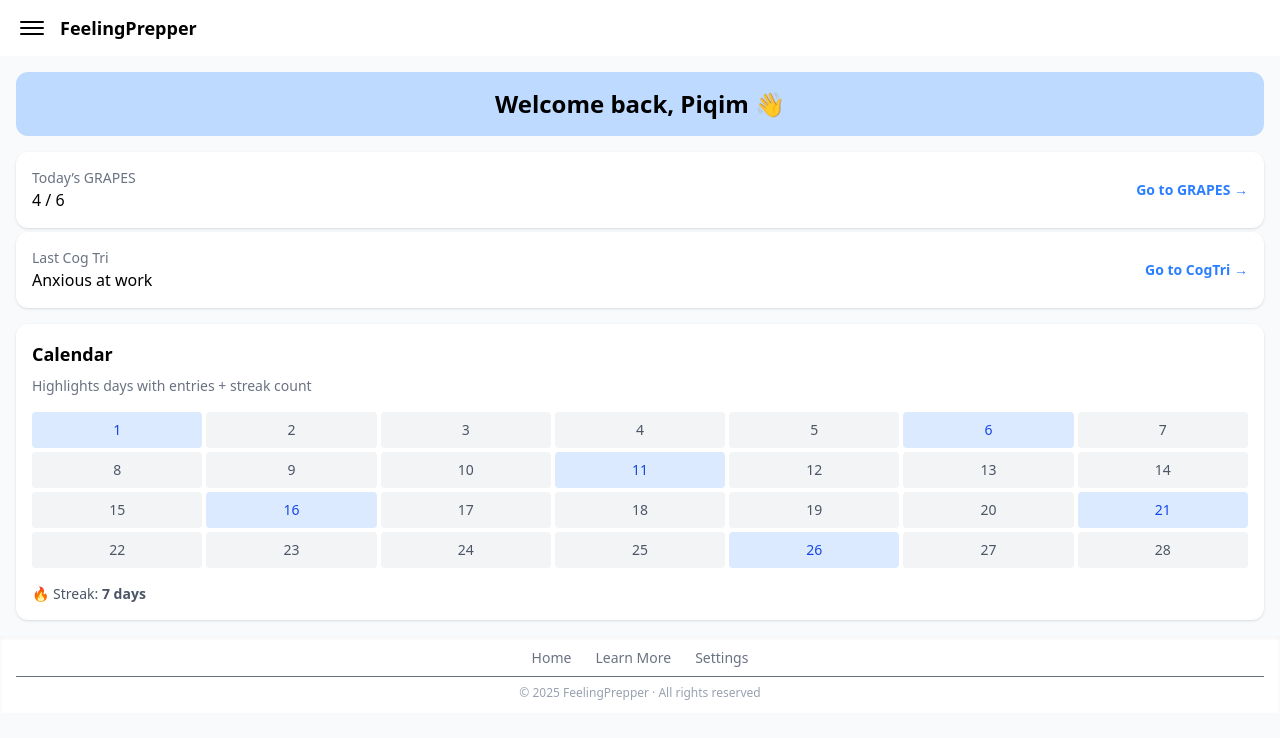
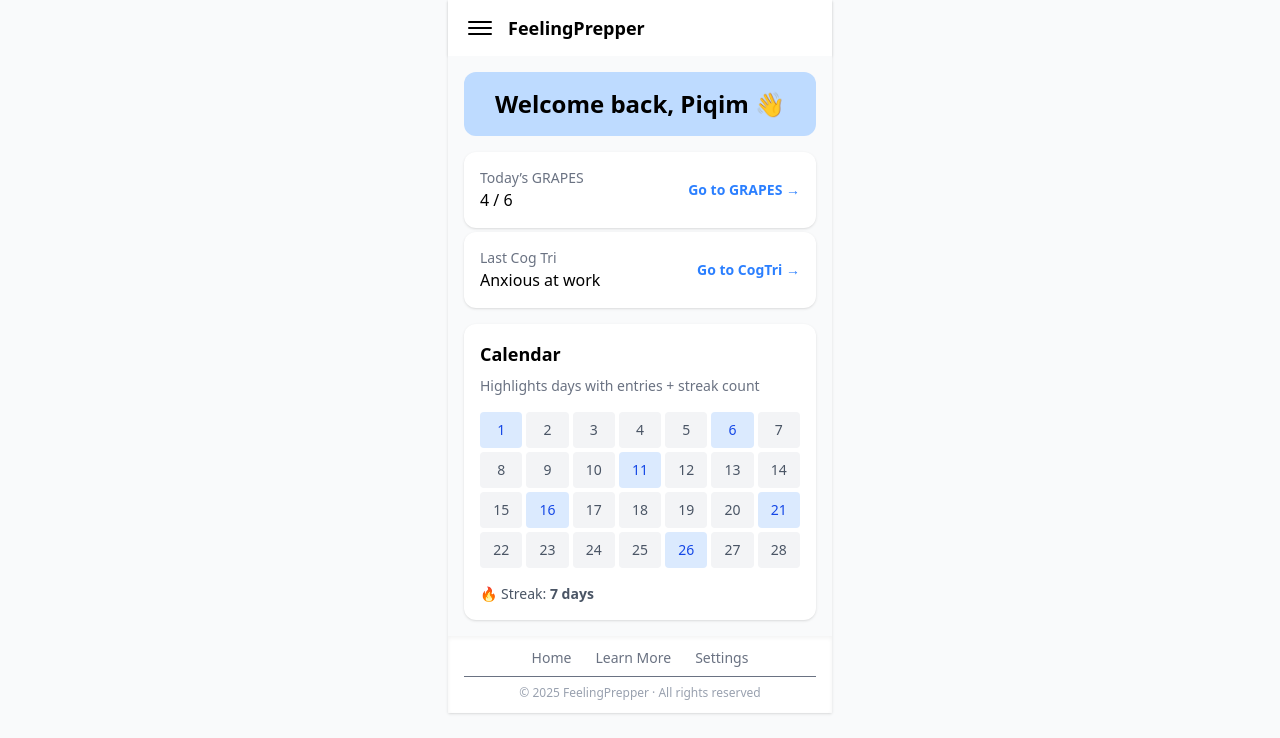
Before and after one commit to piqim/projectfeelingprepper, a React (Vite) app in the folder frontend/: page / in a window 1280 px wide. Shown: the top 738 px of the page. Built offline with nearby package versions, Linux system fonts and the light colour scheme.

Commit message:
Forced vertical perspective for optimized viewing

```diff
--- a/frontend/src/App.tsx
+++ b/frontend/src/App.tsx
@@ -6,7 +6,7 @@ import Footer from "./components/Footer.tsx";
 const App = () => {
 
   return (
-    <div className="w-full min-h-full">
+    <div className="max-w-sm mx-auto shadow-sm min-h-full">
       <Navbar />
       <Outlet />
       <Footer />
```
